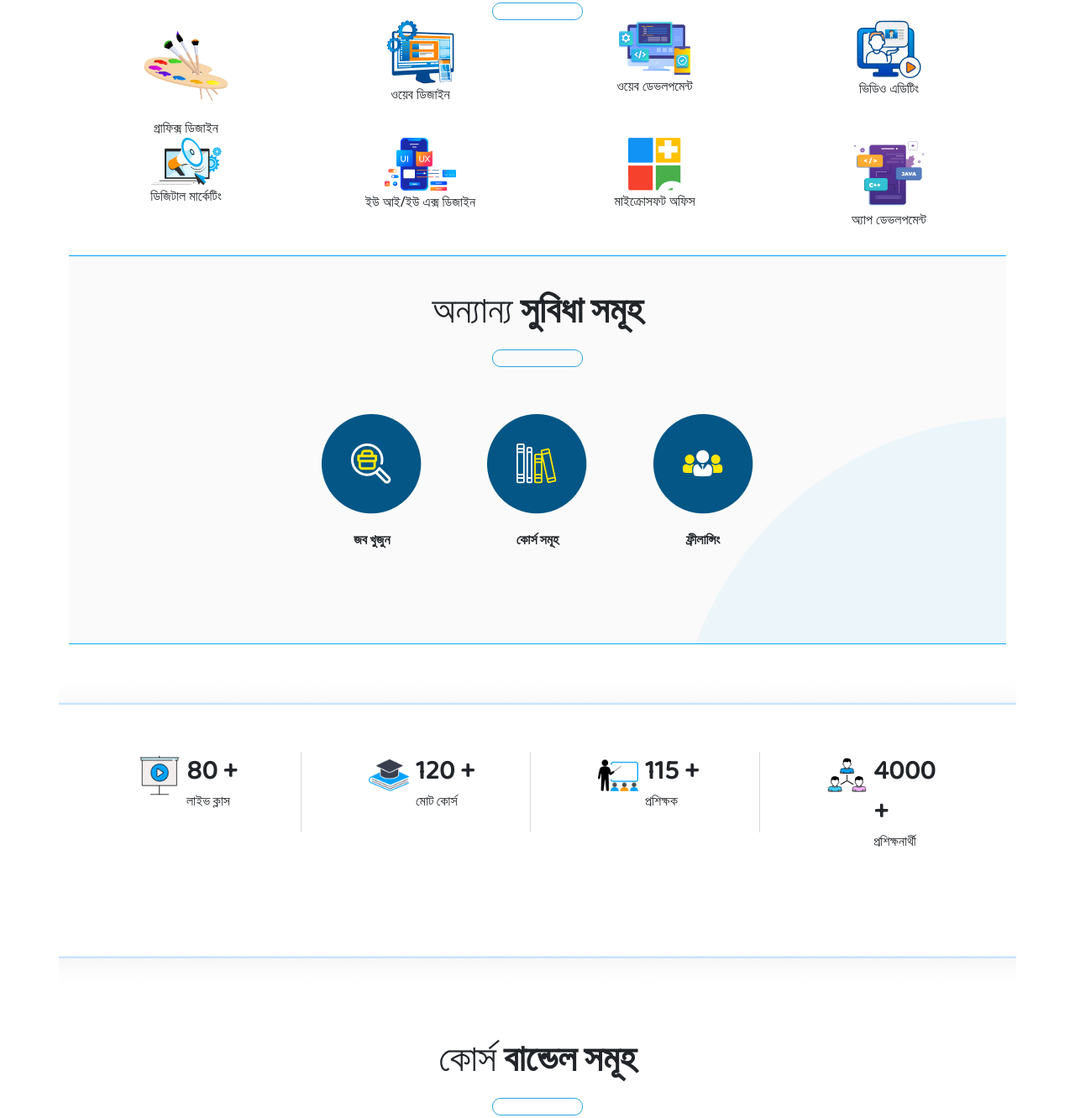
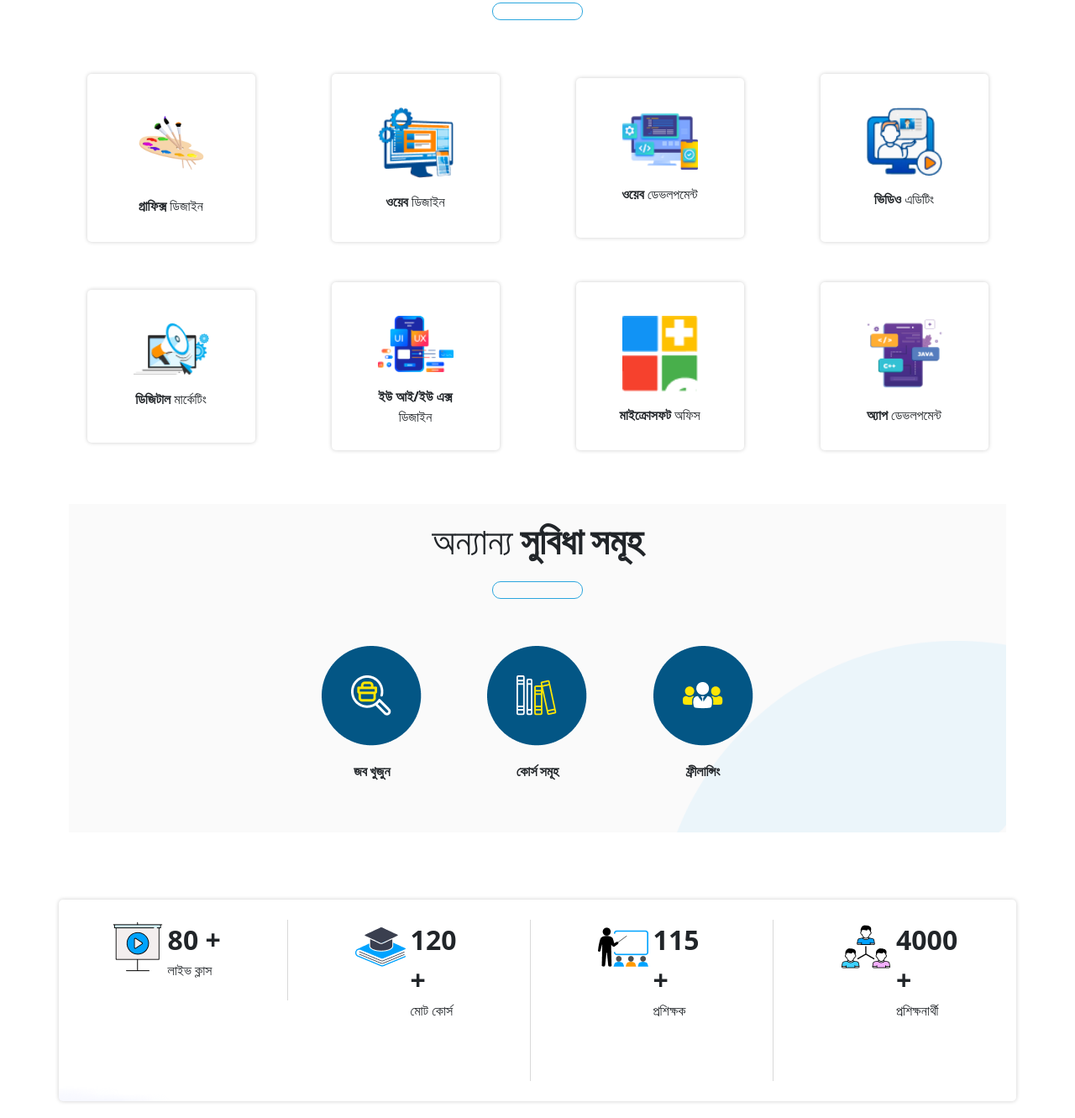
Before and after one commit to maruf-ux/webdesign-project-1, a plain HTML site: page index.html in a window 1280 px wide. Shown: the part 144-1475 px from the top of the page at 84% size. Drawn offline with nearby package versions, Linux system fonts and the light colour scheme; a script that the page names is missing.

Commit message:
focus on dekstop view & improve category facility and counter section

```diff
--- a/css/style.css
+++ b/css/style.css
@@ -93,24 +93,80 @@ body {
 }
 
 /***** End pre loader *****/
+
 /***** category *****/
-
-/***** End category *****/
 #category .category-grid {
+	margin-top: 4rem;
 	display: grid;
+	gap: 3rem;
+	justify-content: center;
+	align-content: center;
+	justify-items: center;
+	align-items: center;
 	grid-template-columns: repeat(4, 1fr);
 	grid-template-rows: repeat(2, 1fr);
 }
+.category-grid-box {
+	border-radius: 5px;
+	box-shadow: 0 0 5px 0 rgba(0, 0, 0, 0.2);
+	padding: 1.5rem;
+	width: 200px;
+	max-height: 200px;
+	position: relative;
+}
+.category-grid-box:hover {
+	padding: 1.5rem;
+	color: #fff;
+	border-radius: 5px;
+	box-shadow: 0 0 5px 0 rgba(0, 0, 0, 0.2);
+	background: url(../images/category-card-hover-bg.png);
+	background-size: cover;
+	background-repeat: no-repeat;
+	background-position: center center;
+	transition: all linear 1s;
+	bottom: 0;
+	right: 0;
+}
+.category-grid-box p {
+	text-align: baseline;
+}
+.category-grid-box .semi-bold {
+	font-weight: 600;
+}
+.category-grid-box .regular {
+	font-weight: 500;
+}
+.category-box-spacing {
+	margin: 0 auto;
+	padding: 1rem;
+	display: flex;
+	flex-direction: column;
+	gap: 1rem;
+	justify-content: space-evenly;
+	align-items: center;
+}
+.category-box-spacing img {
+	width: 75%;
+}
+/***** End category *****/
 
 /***** Other facility *****/
-
+#facility .facility {
+	margin-top: 4rem;
+	margin-bottom: 1rem;
+}
+#facility .background-facility {
+	position: relative;
+	width: 100%;
+	height: auto;
+}
 .facility-spacing {
-	background: url(../images/facility-bg.png);
-	background-position: center center;
-	background-size: cover;
-	position: relative;
-	z-index: -1;
-	padding: 2.25rem 0;
+	position: absolute;
+	top: 0;
+	left: 0;
+	width: 100%;
+	height: 100%;
+	margin-top: 1rem;
 }
 #facility .facility-container {
 	margin: 39.5px auto;
@@ -126,21 +182,27 @@ body {
 	font-weight: 700;
 }
 /***** End Other facility *****/
+
 /***** Counter *****/
 #counter .bg-counter {
-	background: url(../images/bg-counter.png);
-	background-position: center center;
-	background-size: cover;
 	position: relative;
-	padding: 4rem 2rem;
+	width: 100%;
+	padding: 3rem 0;
 	margin-top: 2rem;
 	margin-bottom: 3rem;
-	z-index: -1;
 }
-
+.counter-shape {
+	background: url(../images/cardgroup-area-bg.png);
+	background-repeat: no-repeat;
+	background-size: cover;
+	width: 100%;
+	height: 100%;
+	z-index: 999;
+}
 .counter-grid {
-	margin-top: 2rem;
-	margin-bottom: 2rem;
+	padding: 1.5rem 0;
+	border-radius: 5px;
+	box-shadow: 0 0 5px 0 rgba(0, 0, 0, 0.2);
 	height: 100%;
 	width: 100%;
 	display: grid;
@@ -177,5 +239,3 @@ body {
 .box-text .bangla {
 	display: block;
 }
-
-/***** End Counter *****/
--- a/index.html
+++ b/index.html
@@ -126,29 +126,71 @@
 	<div class="category-body container">
 		<div class="category-grid">
 			<div class="category-grid-box category-grid-box1 text-center">
-				<img src="images/catagory1.png" alt="catagory1">
-				<p>গ্রাফিক্স ডিজাইন</p>
+				<div class="category-box-spacing">
+					<img src="images/catagory1.png" alt="catagory1"  class=".category-img-spacing-1">
+					<p><span class="semi-bold">গ্রাফিক্স</span>
+						<span class="regular"> ডিজাইন</span>
+					</p>
 				</div>
-			<div class="category-grid-box category-grid-box2 text-center"><img src="images/catagory2.png" alt="catagory2">
-				<p>ওয়েব ডিজাইন</p>
 			</div>
-			<div class="category-grid-box category-grid-box3 text-center"><img src="images/catagory3.png" alt="catagory3">
-				<p>ওয়েব ডেভলপমেন্ট </p>
+			<div class="category-grid-box category-grid-box2 text-center">
+				<div class="category-box-spacing">
+					<img src="images/catagory2.png" alt="catagory2">
+					<p><span class="semi-bold">ওয়েব</span>
+						<span class="regular"> ডিজাইন</span>
+					</p>
 				</div>
-			<div class="category-grid-box category-grid-box4 text-center"><img src="images/catagory4.png" alt="catagory4">
-				<p>ভিডিও এডিটিং</p>
+
 			</div>
-			<div class="category-grid-box category-grid-box5 text-center"><img src="images/catagory5.png" alt="catagory5">
-				<p>ডিজিটাল মার্কেটিং</p>
+			<div class="category-grid-box category-grid-box3 text-center">
+				<div class="category-box-spacing">
+					<img src="images/catagory3.png" alt="catagory3">
+					<p><span class="semi-bold">ওয়েব</span>
+						<span class="regular"> ডেভলপমেন্ট</span>
+					</p>
 				</div>
-			<div class="category-grid-box category-grid-box6 text-center"><img src="images/catagory6.png" alt="catagory6">
-				<p>ইউ আই/ইউ এক্স ডিজাইন</p>
 			</div>
-			<div class="category-grid-box category-grid-box7 text-center"><img src="images/catagory7.png" alt="catagory7">
-				<p>মাইক্রোসফট অফিস</p>
+			<div class="category-grid-box category-grid-box4 text-center">
+				<div class="category-box-spacing">
+					<img src="images/catagory4.png" alt="catagory4">
+					<p>
+						<span class="semi-bold">ভিডিও</span>
+						<span class="regular"> এডিটিং</span>
+					</p>
 				</div>
-			<div class="category-grid-box category-grid-box8 text-center"><img src="images/catagory8.png" alt="catagory8">
-				<p>অ্যাপ ডেভলপমেন্ট </p>
+			</div>
+			<div class="category-grid-box category-grid-box5 text-center">
+				<div class="category-box-spacing">
+					<img src="images/catagory5.png" alt="catagory5">
+					<p>
+						<span class="semi-bold">ডিজিটাল</span>
+						<span class="regular"> মার্কেটিং</span>
+					</p>
+				</div>
+			</div>
+			<div class="category-grid-box category-grid-box6 text-center">
+				<div class="category-box-spacing">
+					<img src="images/catagory6.png" alt="catagory6">
+					<p>
+						<span class="semi-bold">ইউ আই/ইউ এক্স</span>
+						<span class="regular"> ডিজাইন</span>
+					</p>
+				</div>
+			</div>
+			<div class="category-grid-box category-grid-box7 text-center">
+				<div class="category-box-spacing">
+					<img src="images/catagory7.png" alt="catagory7">
+					<p><span class="semi-bold">মাইক্রোসফট</span>
+						<span class="regular"> অফিস</span></p>
+				</div>
+			</div>
+			<div class="category-grid-box category-grid-box8 text-center">
+				<div class="category-box-spacing">
+					<img src="images/catagory8.png" alt="catagory8">
+					<p><span class="semi-bold">অ্যাপ</span>
+						<span class="regular"> ডেভলপমেন্ট </span>
+					</p>
+				</div>
 			</div>
 		</div>
 	</div>
@@ -161,6 +203,8 @@
 	<section id="facility">
 
 	<div class="container facility">
+		<div class="background-facility">
+			<img src="images/other-benefits-area-bg.png" alt="facility-bg" class="img-fluid">
 			<div class="facility-spacing">
 				<!-- common heading start -->
 				<div class=" bangla-font text-center">
@@ -186,6 +230,8 @@
 			</div>
 		</div>
 	</div>
+
+		</div>
 	</section>
 
 	<!-- ========== End Other facility ========== -->
@@ -193,13 +239,12 @@
 	<!-- ========== Start Counter ========== -->
 	<section id="counter">
 		<div class="container bg-counter">
-
-		<div class="counter-grid ">
+			<div class="counter-grid counter-shape">
 				<div class="grid-box grid-box-1">
 					<div class="box-img">
-					<img src="images/counter-1.png" alt="counter-1s"  class="img-fluid">
+						<img src="images/counter-1.png" alt="counter-1s">
 					</div>
-				<div class="box-text bangla-font">
+					<div class="box-text">
 						<span class="strong">
 							<span class="counter">80</span> +
 						</span>
@@ -211,9 +256,9 @@
 
 				<div class="grid-box grid-box-2">
 					<div class="box-img">
-					<img src="images/counter-2.png" alt="counter-2s"  class="img-fluid">
+						<img src="images/counter-2.png" alt="counter-2s">
 					</div>
-				<div class="box-text bangla-font">
+					<div class="box-text">
 						<span class="strong">
 							<span class="counter">120</span> +
 						</span>
@@ -225,9 +270,9 @@
 
 				<div class="grid-box grid-box-3">
 					<div class="box-img">
-					<img src="images/counter-3.png" alt="counter-3s"  class="img-fluid">
+						<img src="images/counter-3.png" alt="counter-3s">
 					</div>
-				<div class="box-text bangla-font">
+					<div class="box-text">
 						<span class="strong">
 							<span class="counter">115</span> +
 						</span>
@@ -239,12 +284,11 @@
 
 				<div class="grid-box grid-box-4">
 					<div class="box-img">
-					<img src="images/counter-4.png" alt="counter-4s"  class="img-fluid">
+						<img src="images/counter-4.png" alt="counter-4s">
 					</div>
-				<div class="box-text bangla-font">
+					<div class="box-text">
 						<span class="strong">
-						<span class="counter">4000</span>
-						<span class="extra">+</span>
+							<span class="counter">4000</span> +
 						</span>
 						<span class="bangla">
 							প্রশিক্ষনার্থী
```
Also changed, not shown: images/cardgroup-area-bg.png (added), images/category-card-hover-bg.png (added), images/other-benefits-area-bg.png (added). Lines whose indentation alone changed are shown as unchanged.
